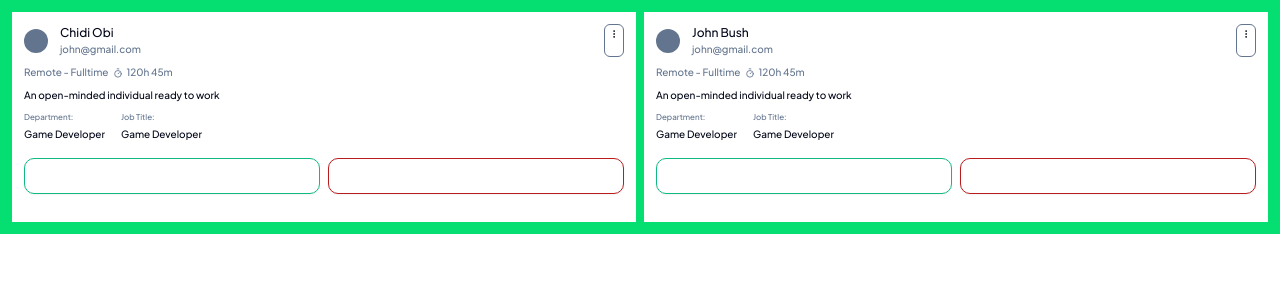
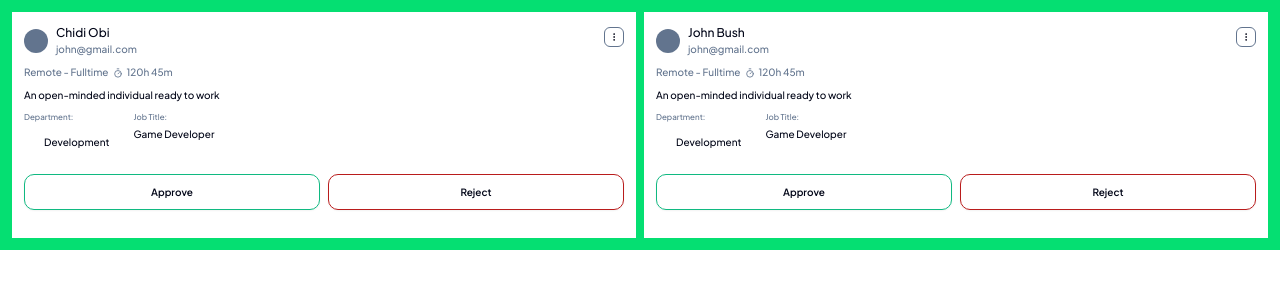
Before and after one commit to Virograf-main/Virofund, a Next.js app: page / in a window 1280 px wide. Shown: the top 300 px of the page. Built offline with nearby package versions, Linux system fonts and the light colour scheme.

Commit message:
fix: fixed the threedots icon

```diff
--- /dev/null
+++ b/src/components/atoms/more-vertical/index.tsx
@@ -0,0 +1,30 @@
+"use client";
+
+import * as React from "react";
+import { MoreVertical } from "lucide-react";
+import { cn } from "@/lib/utils";
+
+export type MoreVerticalDotsProps = {
+  className?: string;
+  iconSize?: number;
+} & React.ButtonHTMLAttributes<HTMLButtonElement>;
+
+export const MoreVerticalDots: React.FC<MoreVerticalDotsProps> = ({
+  className,
+  iconSize = 10,
+  ...props
+}) => {
+  return (
+    <button
+      type="button"
+      aria-label="More actions"
+      className={cn(
+        "border rounded-sm p-1 inline-flex items-center justify-center",
+        className
+      )}
+      {...props}
+    >
+      <MoreVertical size={iconSize} />
+    </button>
+  );
+};
--- a/src/components/molecules/requestcard/index.tsx
+++ b/src/components/molecules/requestcard/index.tsx
@@ -2,7 +2,8 @@ import Image from 'next/image'
 import React from 'react'
 import KeyValue from '../../atoms/keyvalue-pair'
 import { Button } from '../../atoms'
-import { MoreVertical, Timer } from 'lucide-react'
+import { Timer } from 'lucide-react'
+import { MoreVerticalDots } from '../../atoms/more-vertical'
 
 type RequestCardProps = {
     image?: string
@@ -36,7 +37,7 @@ const RequestCard = ({ props, className = '' }: { props: RequestCardProps, class
         <div className={`p-3 bg-background font-medium ${className}`} style={{ fontFamily: "var(--font-plus-jakarta-sans)" }}>
             <div className='space-y-2'>
                 <div className='flex justify-between'>
-                    <div className='flex gap-3 items-center'>
+                    <div className='flex gap-2 items-center'>
                         <div className='rounded-full w-6 h-6'>
                             {props.image ?
                                 (<Image src={`${props.image}`} alt={`${props.alt}`} fill className='object-cover' />)
@@ -49,8 +50,8 @@ const RequestCard = ({ props, className = '' }: { props: RequestCardProps, class
                             <p className=' text-[10px] text-muted-foreground'>{props.email}</p>
                         </div>
                     </div>
-                    <div className='border border-muted-foreground rounded-sm p-1'>
-                        <MoreVertical size={10}/>
+                    <div>
+                        <MoreVerticalDots className='inline-flex w-auto h-auto shrink-0 border border-muted-foreground rounded-sm p-1' iconSize={10} />
                     </div>
                 </div>
                 <div className='flex items-center gap-1  text-[10px] text-muted-foreground'>
@@ -64,6 +65,7 @@ const RequestCard = ({ props, className = '' }: { props: RequestCardProps, class
             <p className='py-2  text-[10px]'>{props.details}</p>
             <div className='flex gap-4'>
                 {titles.map((value, idx) => {
+                    const isJob = value.title === "Job Title";
                     return (
                         <div key={idx}>
                             <KeyValue props={{
@@ -71,15 +73,15 @@ const RequestCard = ({ props, className = '' }: { props: RequestCardProps, class
                                 value: value.content,
                                 backgroundColour: props.keyValue.backgroundColour,
                                 dotColour: props.keyValue.dotColour,
-                                job: props.keyValue.role
+                                job: isJob ? props.keyValue.role : ""
                             }} />
                         </div>
                     )
                 })}
             </div>
-            <div className='flex gap-2 justify-between'>
-                <Button className='flex-1 bg-transparent border border-[#10B981]' />
-                <Button className='flex-1 bg-transparent border border-[#B91C1C]' />
+            <div className='flex gap-2 justify-between '>
+                <Button className='flex-1 bg-transparent border border-[#10B981] text-foreground text-[10px]'>Approve</Button>
+                <Button className='flex-1 bg-transparent border border-[#B91C1C] text-foreground text-[10px]'>Reject</Button>
             </div>
         </div>
     )
```
